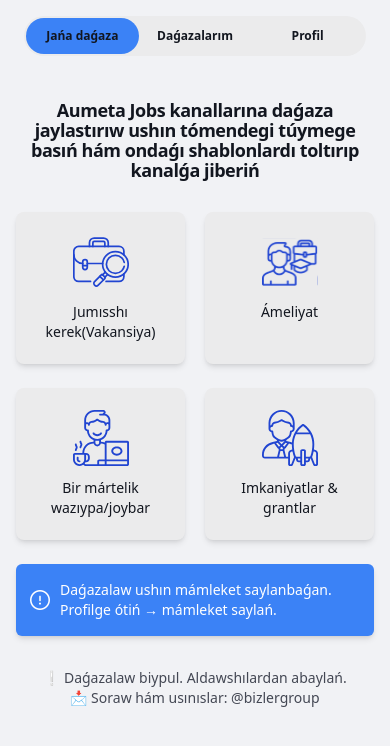
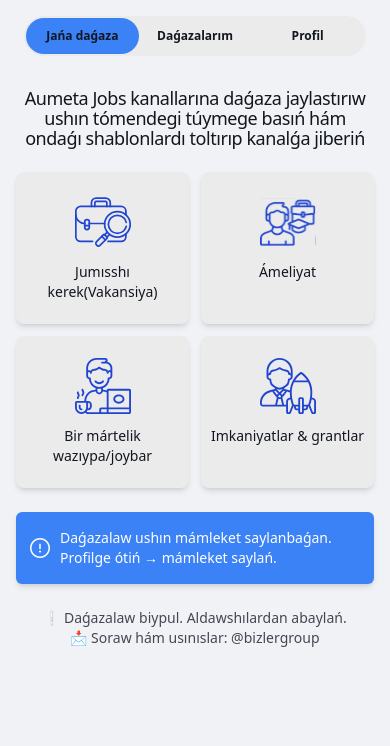
Before and after one commit to Ermuxan7/aumeta-bot, a Next.js app: page / in a window 390 px wide. Shown: the top 746 px of the page. Built offline with nearby package versions, Linux system fonts and the light colour scheme.

Commit message:
Refactor layout and page components for improved spacing and structure

```diff
--- a/app/layout.tsx
+++ b/app/layout.tsx
@@ -29,7 +29,7 @@ export default function RootLayout({
       <body className={`${robotoSans.variable} ${robotoMono.variable} `}>
         <ThemeProvider />
         <TabBar />
-        <div className="mt-8">{children}</div>
+        <div className="mt-5 sm:mt-8">{children}</div>
       </body>
     </html>
   );
--- a/app/page.tsx
+++ b/app/page.tsx
@@ -26,13 +26,12 @@ const Cards = [
 
 export default function Home() {
   return (
-    <div className="flex justify-center items-center w-full text-background py-3 px-4 md:px-6">
-      <div className="w-full max-w-5xl space-y-4">
-        <h1 className="text-lg sm:text-xl font-semibold tracking-tight text-foreground leading-5 text-center mb-8">
-          Aumeta Jobs kanallarına daǵaza jaylastırıw ushın tómendegi túymege
-          basıń hám ondaǵı shablonlardı toltırıp kanalǵa jiberiń
+    <div className="flex flex-col justify-center items-center w-full text-background py-3 px-4 md:px-6">
+      <h1 className="text-lg sm:text-xl font-normal tracking-tight text-foreground leading-5 text-center mb-6 sm:mb-8">
+        Aumeta Jobs kanallarına daǵaza jaylastırıw ushın tómendegi túymege basıń
+        hám ondaǵı shablonlardı toltırıp kanalǵa jiberiń
       </h1>
-        <div className="grid grid-cols-2 gap-x-5 gap-y-6">
+      <div className="grid grid-cols-2 gap-3 sm:gap-x-5 sm:gap-y-6">
         {Cards.map((card, index) => (
           <Link
             key={index}
@@ -55,17 +54,17 @@ export default function Home() {
           className="size-6 md:size-8 "
         />
         <p className="text-sm sm:text-lg text-primary-foreground font-medium">
-            Daǵazalaw ushın mámleket saylanbaǵan. Profilge ótiń → mámleket
-            saylań.
+          Daǵazalaw ushın mámleket saylanbaǵan. Profilge ótiń → mámleket saylań.
         </p>
       </div>
-        <div className="text-sm sm:text-md text-muted-foreground text-center my-8">
+      <div className="text-sm sm:text-md text-muted-foreground text-center  sm:my-8">
         <p>
           ❕ Daǵazalaw biypul. Aldawshılardan abaylań. <br />
         </p>
-          <p>📩 Soraw hám usınıslar:{" "}
-            <Link href="https://t.me/bizlergroup">@bizlergroup</Link></p>
-        </div>
+        <p>
+          📩 Soraw hám usınıslar:{" "}
+          <Link href="https://t.me/bizlergroup">@bizlergroup</Link>
+        </p>
       </div>
     </div>
   );
```
Lines whose indentation alone changed are shown as unchanged.
